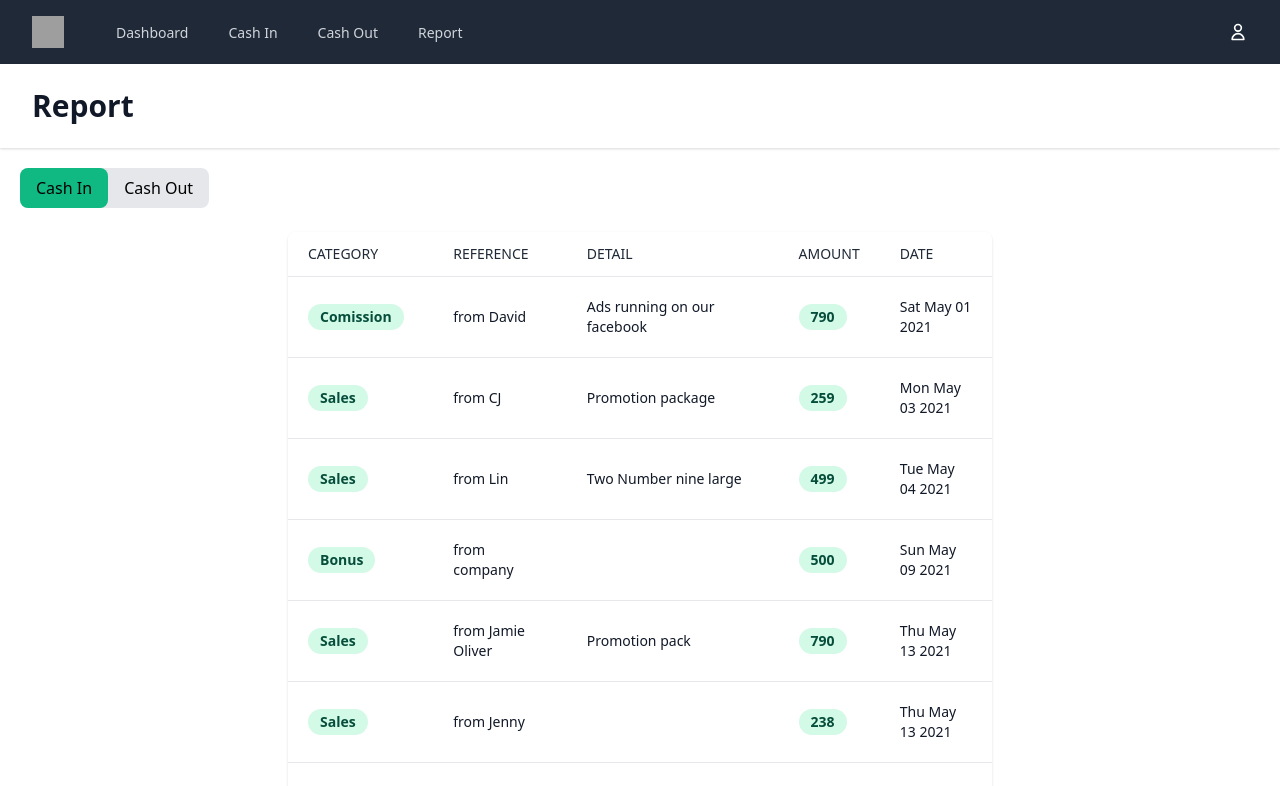
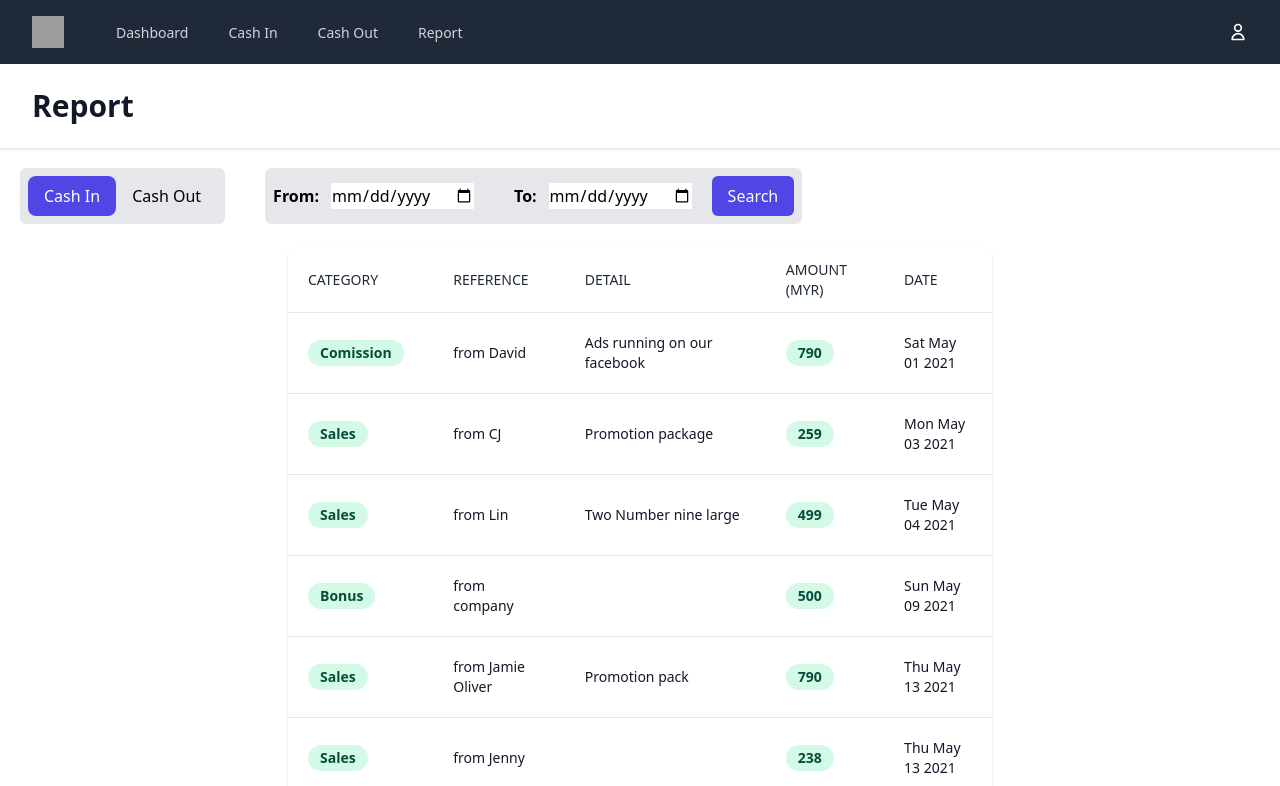
Before and after one commit to qiuyixianq/icp-app, a React (Create React App) app: page /report in a window 1280 px wide. Shown: the top 786 px of the page. Built offline with nearby package versions, Linux system fonts and the light colour scheme; grey boxes are pictures that could not be loaded.

Commit message:
Implementation -Report.Range (...)
Structure on date picker with exception handling

```diff
--- a/src/components/Report/Report.jsx
+++ b/src/components/Report/Report.jsx
@@ -1,24 +1,75 @@
-import React, { useState } from 'react';
-import { cashInData } from '../CashIn/cashInDataEg';
-import { cashOutData } from '../CashOut/cashOutDataEg';
+import React, { useRef, useState } from 'react';
+import { useSelector } from 'react-redux';
 
 export const Report = () => {
     const [reportType, setReportType] = useState('cashin');
+    const { cashInData, cashOutData } = useSelector(state => state);
+    const fromDateRef = useRef(null);
+    const toDateRef = useRef(null);
+
+
+    //click event
+    const filterData = () => {
+        const fromValueString = fromDateRef.current.value;
+        const toValueString = toDateRef.current.value;
+
+        if(!fromValueString || !toValueString) alert('Empty Date Input');
+        else {
+            const fromValue = new Date(fromValueString);
+            const toValue = new Date(toValueString);
+
+            if(fromValue > toValue) alert('Invalid Date');
+            else {
+
+            }
+        }
+    }
 
     //render reportType radio button
     const renderTypeButton = () => {
         return (
-            <div className="inline-flex justify-left ml-5 mt-5 items-center">
+            <div className="p-2 bg-gray-200 rounded-md">
                 <div className="bg-gray-200 rounded-lg">
                     <div className="inline-flex rounded-lg">
-                        <input onClick={() => setReportType('cashin')} type="radio" name="room_type" id="roomPrivate" checked hidden />
-                        <label for="roomPrivate" className={`${reportType === 'cashin' ? 'bg-green-500' : 'hover:bg-gray-300'} text-center self-center py-2 px-4 rounded-lg cursor-pointer `}>Cash In</label>
+                        <input onClick={() => setReportType('cashin')} type="radio" name="transaction_type" id="cashin" hidden />
+                        <label
+                            htmlFor="cashin"
+                            className={`${reportType === 'cashin' ? 'bg-indigo-600 text-white' : 'hover:bg-gray-300'} text-center self-center py-2 px-4 rounded-lg cursor-pointer `}
+                        >
+                            Cash In
+                        </label>
                     </div>
                     <div className="inline-flex rounded-lg">
-                        <input onClick={() => setReportType('cashout')} type="radio" name="room_type" id="roomPublic" hidden />
-                        <label for="roomPublic" className={`${reportType === 'cashout' ? 'bg-green-500' : 'hover:bg-gray-300'} text-center self-center py-2 px-4 rounded-lg cursor-pointer `}>Cash Out</label>
+                        <input onClick={() => setReportType('cashout')} type="radio" name="transaction_type" id="cashout" hidden />
+                        <label
+                            htmlFor="cashout"
+                            className={`${reportType === 'cashout' ? 'bg-indigo-600 text-white' : 'hover:bg-gray-300'} text-center self-center py-2 px-4 rounded-lg cursor-pointer `}
+                        >
+                            Cash Out
+                        </label>
                     </div>
                 </div>
+            </div>
+
+        )
+    }
+
+    //render from-to range input
+    const renderRangeInput = () => {
+        return (
+            <div className="ml-10 bg-gray-200 p-2 rounded-md">
+                <label htmlFor="fromDate" className="mr-3 font-bold">From:</label>
+                <input type="date" id="fromDate" ref={fromDateRef} />
+
+                <label htmlFor="toDate" className="ml-10 mr-3 font-bold">To:</label>
+                <input type="date" id="toDate" ref={toDateRef} />
+
+                <button
+                    onClick={() => filterData()}
+                    className="py-2 px-4 ml-5 bg-indigo-600 hover:bg-indigo-700 focus:ring-indigo-500 focus:ring-offset-indigo-200 text-white rounded-md"
+                >
+                    Search
+                </button>
             </div>
         )
     }
@@ -70,6 +121,8 @@ export const Report = () => {
         )
     }
 
+
+    //main render
     return (
         <div>
             <header className="bg-white shadow">
@@ -77,7 +130,13 @@ export const Report = () => {
                     <h1 className="text-3xl font-bold text-gray-900">Report</h1>
                 </div>
             </header>
-            {renderTypeButton()}
+
+
+            <div className="inline-flex justify-left ml-5 mt-5 items-center">
+                {renderTypeButton()}
+                {renderRangeInput()}
+            </div>
+
 
             <div className="container mx-auto px-4 sm:px-8 max-w-3xl">
                 <div className="py-2">
@@ -96,7 +155,7 @@ export const Report = () => {
                                             Detail
                                         </th>
                                         <th scope="col" className="px-5 py-3 bg-white  border-b border-gray-200 text-gray-800  text-left text-sm uppercase font-normal">
-                                            Amount
+                                            Amount (MYR)
                                         </th>
                                         <th scope="col" className="px-5 py-3 bg-white  border-b border-gray-200 text-gray-800  text-left text-sm uppercase font-normal">
                                             Date
```
